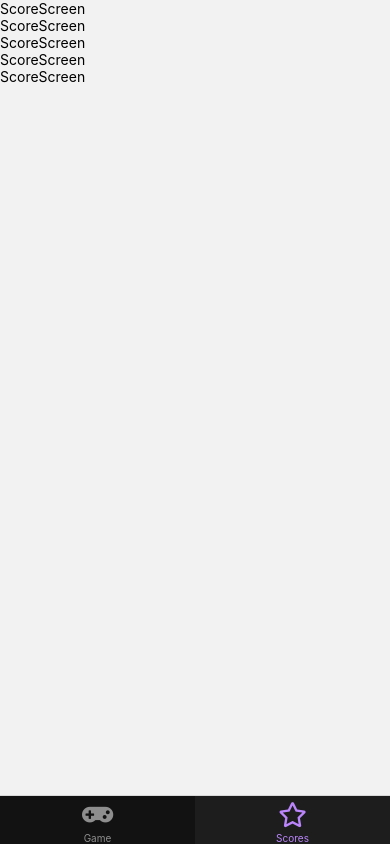
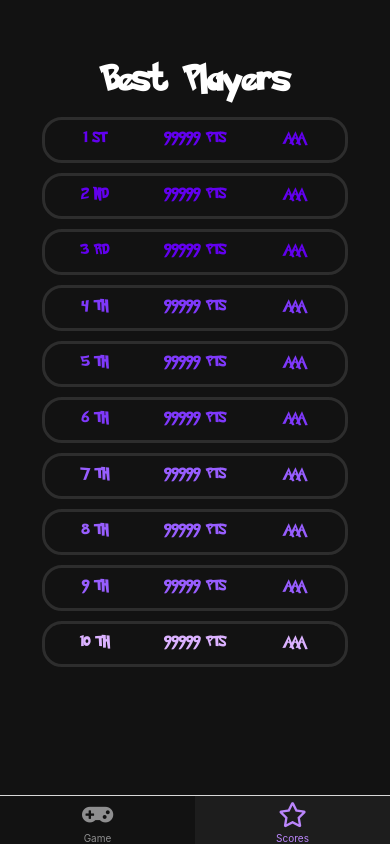
Before and after one commit to MrPerales/memoryGame, a React Native app: screen /Score in a window 390 px wide. Built offline with nearby package versions, Linux system fonts and the light colour scheme.

Commit message:
add: ScoreScreen and ScoreTable

```diff
--- /dev/null
+++ b/src/components/ScoreTable.js
@@ -0,0 +1,58 @@
+import { View, Text, StyleSheet } from "react-native";
+import React from "react";
+
+export default function ScoreTable({ position }) {
+  const positionName = (position) => {
+    if (position === 1) {
+      return "ST";
+    } else if (position === 2) {
+      return "ND";
+    } else if (position === 3) {
+      return "RD";
+    } else if (position >= 4) {
+      return "TH";
+    }
+  };
+  const positionStyle = (position) => {
+    let txtColor;
+    if (position <= 3) {
+      txtColor = "#6200ee";
+    } else if (position > 3 && position <= 6) {
+      txtColor = "#7f39fb";
+    } else if (position > 6 && position <= 9) {
+      txtColor = "#985eff";
+    } else if (position === 10) {
+      txtColor = "#dbb2ff";
+    }
+    return {
+      color: txtColor,
+    };
+  };
+
+  return (
+    <View style={styles.container}>
+      <Text style={[styles.text, positionStyle(position)]}>
+        {`${position} ${positionName(position)}`}
+      </Text>
+      <Text style={[styles.text, positionStyle(position)]}>99999 PTS</Text>
+      <Text style={[styles.text, positionStyle(position)]}>AAA</Text>
+    </View>
+  );
+}
+const styles = StyleSheet.create({
+  container: {
+    flexDirection: "row",
+    borderRadius: 20,
+    borderWidth: 3,
+    borderColor: "#2d2d2d",
+    marginBottom: 10,
+  },
+  text: {
+    width: 100,
+    height: 40,
+    padding: 10,
+    textAlign: "center",
+    fontFamily: "pokemonSolidNormal",
+    fontSize: 12,
+  },
+});
--- a/src/screen/ScoreScreen.js
+++ b/src/screen/ScoreScreen.js
@@ -1,14 +1,34 @@
-import { View, Text } from "react-native";
+import { View, Text, StyleSheet, ScrollView } from "react-native";
 import React from "react";
+import ScoreTable from "../components/ScoreTable";
 
 export default function ScoreScreen() {
   return (
-    <View>
-      <Text>ScoreScreen</Text>
-      <Text>ScoreScreen</Text>
-      <Text>ScoreScreen</Text>
-      <Text>ScoreScreen</Text>
-      <Text>ScoreScreen</Text>
+    <View style={styles.container}>
+      <Text style={styles.title}>Best Players</Text>
+      <ScrollView style={styles.tableScoreContainer}>
+        {bestPlayers.map((_, index) => (
+          <ScoreTable key={index} position={index + 1} />
+        ))}
+      </ScrollView>
     </View>
   );
 }
+const bestPlayers = [1, 2, 3, 3, 2, 2, 5, 85, 1, 2];
+const styles = StyleSheet.create({
+  container: {
+    flex: 1,
+    backgroundColor: "#121212",
+    alignItems: "center",
+    justifyContent: "center",
+  },
+  title: {
+    color: "#fff",
+    fontFamily: "pokemonSolidNormal",
+    fontSize: 30,
+    marginTop: 60,
+  },
+  tableScoreContainer: {
+    marginTop: 15,
+  },
+});
```
